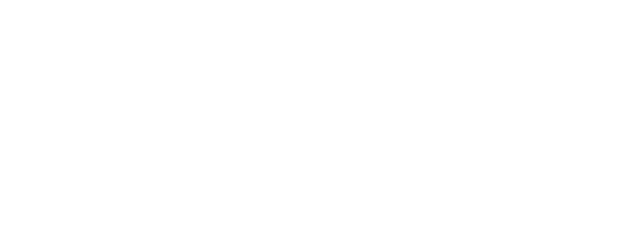
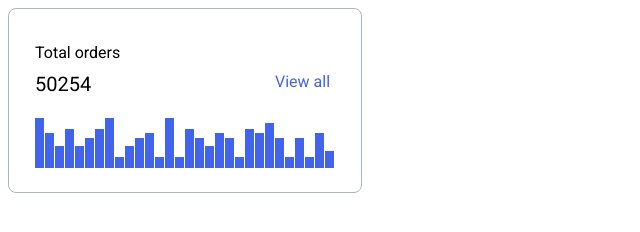
Before and after one commit to js-tasks-ru/htmlcss-20210114_nadezhda92, a website: page 04-lection2/01-histogram/index.html in a window 1280 px wide. Shown: the whole page, without its empty margins (0-640 px from the left). Drawn offline with Linux system fonts and the light colour scheme.

Commit message:
Lection2 - histogram

```diff
--- a/04-lection2/01-histogram/histogram.css
+++ b/04-lection2/01-histogram/histogram.css
@@ -0,0 +1,92 @@
+
+.box {
+    display: flex;
+    border: 1px solid #ACB5BD;
+    box-sizing: border-box;
+    border-radius: 8px;
+    width: 354px;
+    height: 185px;
+    padding: 16px 24px 24px 26px;
+    align-items: flex-end;
+    justify-content: left;
+    flex-wrap: wrap;
+}
+
+.box1 {
+    align-items: flex-end;
+    display: flex;
+    position: relative;
+}
+
+.total {
+    font-size: 16px;
+    color: black;
+    position: absolute;
+    flex-wrap: nowrap;
+    width:150px;
+    margin-bottom: 10px;
+}
+.number {
+    font-size: 20px;
+    color: black;
+    background-color: transparent;
+    position: absolute;
+    top: 100%;
+}
+
+.link {
+    position: absolute;
+    color: #4263EB;
+    font-size: 16px;
+    margin-left: 240px;
+    width: 100px;
+}
+
+.box2 {
+    flex-direction: column;
+    align-items: center;
+    display: flex;
+}
+
+.histogram {
+    display: flex;
+}
+.histogram > div {
+    width: 9px;
+    margin-right: 1px;
+    display: flex;
+    flex-direction: column-reverse;
+}
+
+.histogram>div:nth-child(1) div, .histogram>div:nth-child(8) div, .histogram>div:nth-child(14) div{
+    height: 50px;
+    background: #4263EB;
+}
+.histogram>div:nth-child(2) div, .histogram>div:nth-child(12) div, .histogram>div:nth-child(19) div, .histogram>div:nth-child(23) div, .histogram>div:nth-child(29) div{
+    height: 35px;
+    background: #4263EB;
+}
+.histogram>div:nth-child(3) div, div:nth-child(5) div,  div:nth-child(10) div, div:nth-child(18) div {
+    height: 22px;
+    background: #4263EB;
+}
+.histogram>div:nth-child(4) div, .histogram>div:nth-child(7) div, .histogram>div:nth-child(16) div, .histogram>div:nth-child(22) div{
+    height: 39px;
+    background: #4263EB;
+}
+.histogram>div:nth-child(6) div, .histogram>div:nth-child(11) div,  .histogram>div:nth-child(17) div,  .histogram>div:nth-child(20) div,  .histogram>div:nth-child(25) div,  .histogram>div:nth-child(27) div{
+    height: 30px;
+    background: #4263EB;
+}
+.histogram>div:nth-child(9) div, .histogram>div:nth-child(13) div, .histogram>div:nth-child(15) div, .histogram>div:nth-child(21) div, .histogram>div:nth-child(26) div, .histogram>div:nth-child(28) div{
+    height: 11px;
+    background: #4263EB;
+}
+.histogram>div:nth-child(24) div{
+    height: 45px;
+    background: #4263EB;
+}
+.histogram>div:nth-child(30) div{
+    height: 17px;
+    background: #4263EB;
+}
--- a/04-lection2/01-histogram/index.html
+++ b/04-lection2/01-histogram/index.html
@@ -6,6 +6,54 @@
         <link rel="stylesheet" href="./histogram.css">
     </head>
     <body>
-
+        <div class="box">
+            <div class="box1">
+                    <div class="total">Total orders</div>
+                    <div class="number">50254</div>
+                    <div>
+                        <a class="link">View all</a>
+                    </div>
+            </div>
+                <div class="box2">
+                    <div class="histogram">
+                        <div><div></div></div>
+                        <div><div></div></div>
+                        <div><div></div></div>
+                        <div><div></div></div>
+                        <div><div></div></div>
+                        <div><div></div></div>
+                        <div><div></div></div>
+                        <div><div></div></div>
+                        <div><div></div></div>
+                        <div><div></div></div>
+                        <div><div></div></div>
+                        <div><div></div></div>
+                        <div><div></div></div>
+                        <div><div></div></div>
+                        <div><div></div></div>
+                        <div><div></div></div>
+                        <div><div></div></div>
+                        <div><div></div></div>
+                        <div><div></div></div>
+                        <div><div></div></div>
+                        <div><div></div></div>
+                        <div><div></div></div>
+                        <div><div></div></div>
+                        <div><div></div></div>
+                        <div><div></div></div>
+                        <div><div></div></div>
+                        <div><div></div></div>
+                        <div><div></div></div>
+                        <div><div></div></div>
+                        <div><div></div></div>
+                        <div><div></div></div>
+                        <div><div></div></div>
+                        <div><div></div></div>
+                        <div><div></div></div>
+                        <div><div></div></div>
+                    </div>
+                </div>
+            </div>
+        </div>
     </body>
 </html>
```
